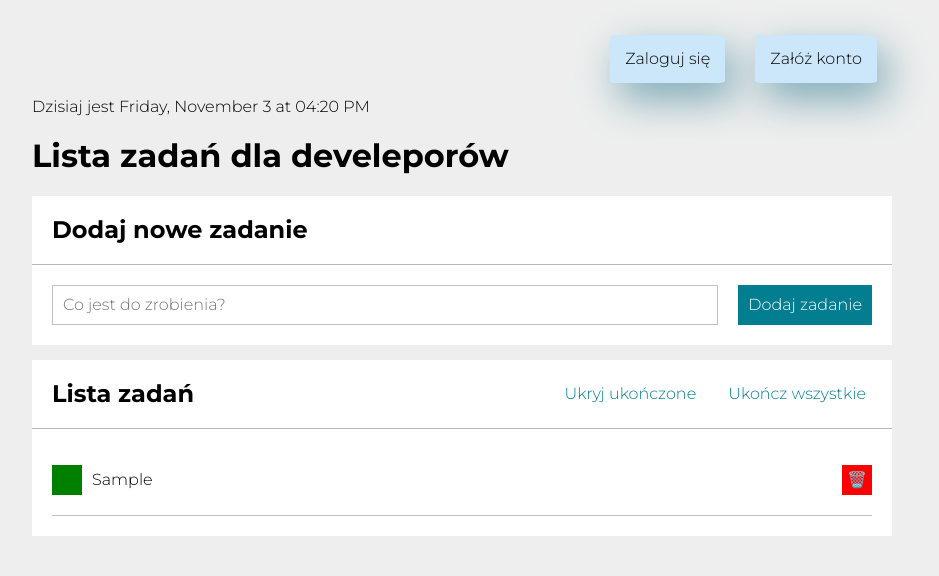
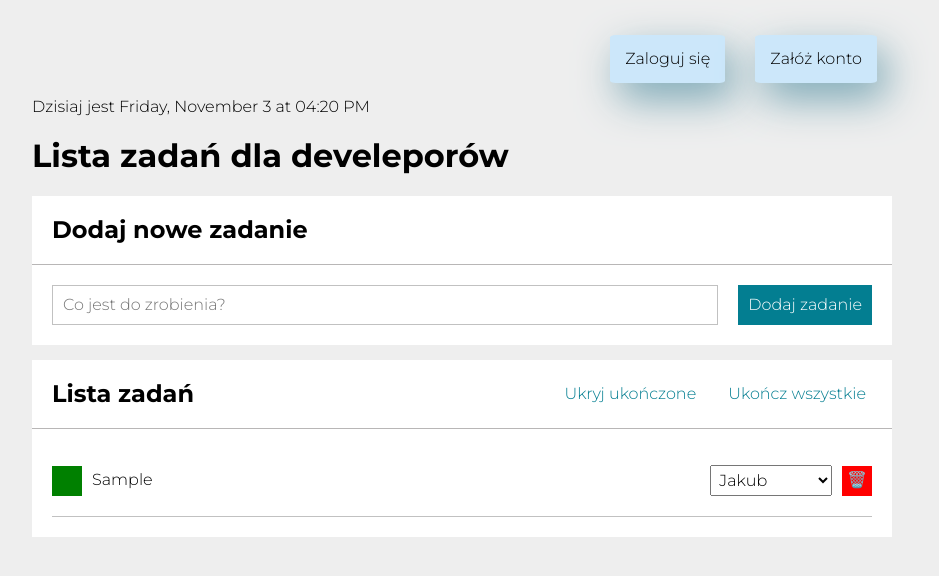
Before and after one commit to Moni-hom/project-solvro, a React (Create React App) app: page / in a window 1280 px wide. Both pictures are taken after typing "Sample" into the empty fields and a click on the button "Dodaj zadanie". Shown: the top 576 px of the page, without its empty margins (178-1117 px from the left). Built offline with nearby package versions, Linux system fonts and the light colour scheme.

Commit message:
added selection of persons

```diff
--- a/src/App.js
+++ b/src/App.js
@@ -7,6 +7,7 @@ import Header from "./Header";
 import Container from "./Container";
 import Log from "./Log";
 import Clock from "./Clock";
+import { persons } from "./persons";
 
 const getInitialTasks = () => {
   const tasksFromLocalStorage = localStorage.getItem("tasks");
@@ -51,6 +52,16 @@ function App() {
     );
   };
 
+  const [choosePerson, setChoosePerson] = useState();
+
+  const addPerson = (person) => {
+    const people = persons.find(({ name }) => name === person);
+
+    setChoosePerson({
+      person,
+    });
+  };
+
   const addNewTask = (content) => {
     setTasks((tasks) => [
       ...tasks,
@@ -80,6 +91,8 @@ function App() {
             hideDone={hideDone}
             removeTask={removeTask}
             toggleTaskDone={toggleTaskDone}
+            choosePerson={choosePerson}
+            addPerson={addPerson}
           />
         }
         extraHeaderContent={
--- a/src/Tasks/index.js
+++ b/src/Tasks/index.js
@@ -1,7 +1,23 @@
 import "./style.css";
+import { persons } from "../persons";
+import { useState } from "react";
 
-const Tasks = ({ tasks, hideDone, removeTask, toggleTaskDone }) => (
-  <ul className="tasks">
+const Tasks = ({
+  tasks,
+  hideDone,
+  removeTask,
+  toggleTaskDone,
+  choosePerson,
+}) => {
+  const [person, setPerson] = useState(persons[0].name);
+
+  const onSubmit = (event) => {
+    event.preventDefault();
+    choosePerson(person);
+  };
+
+  return (
+    <ul className="tasks" onSubmit={onSubmit}>
       {tasks.map((task) => (
         <li
           key={task.id}
@@ -22,6 +38,17 @@ const Tasks = ({ tasks, hideDone, removeTask, toggleTaskDone }) => (
           >
             {task.content}
           </span>
+          <select
+            className="tasks__select"
+            value={person}
+            onChange={({ target }) => setPerson(target.value)}
+          >
+            {persons.map((person) => (
+              <option key={person.name} value={person.name}>
+                {person.name}
+              </option>
+            ))}
+          </select>
           <button
             className="tasks__button task__button--remove"
             onClick={() => removeTask(task.id)}
@@ -32,5 +59,6 @@ const Tasks = ({ tasks, hideDone, removeTask, toggleTaskDone }) => (
       ))}
     </ul>
   );
+};
 
 export default Tasks;
--- a/src/Tasks/style.css
+++ b/src/Tasks/style.css
@@ -7,7 +7,7 @@
 .tasks__item {
   display: grid;
   border-bottom: 1px solid rgb(193, 193, 193);
-  grid-template-columns: auto 1fr auto;
+  grid-template-columns: auto 5fr 1fr auto;
   grid-gap: 10px;
   padding: 20px 0px;
   align-items: center;
@@ -55,3 +55,7 @@
 .task__button--remove:active {
   background-color: rgb(255, 178, 62);
 }
+
+.tasks__select {
+  padding: 4px;
+}
```
Lines whose indentation alone changed are shown as unchanged.
